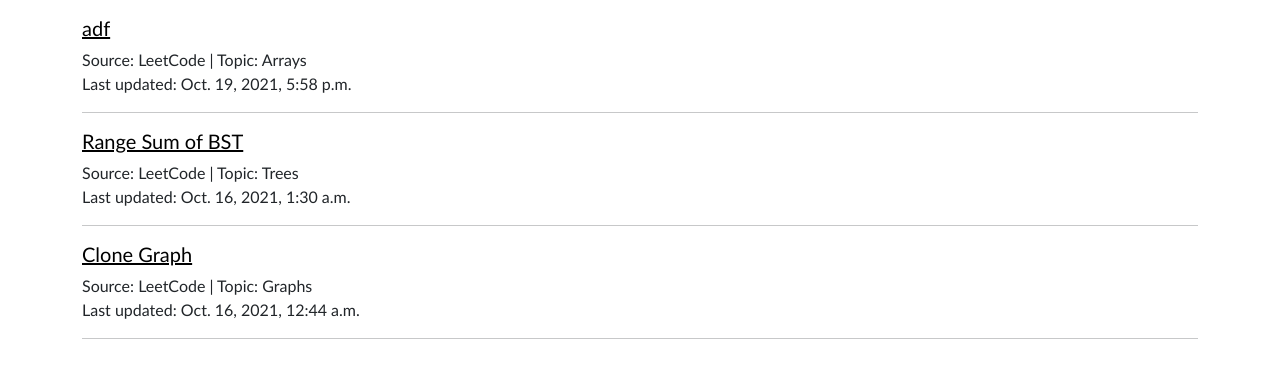
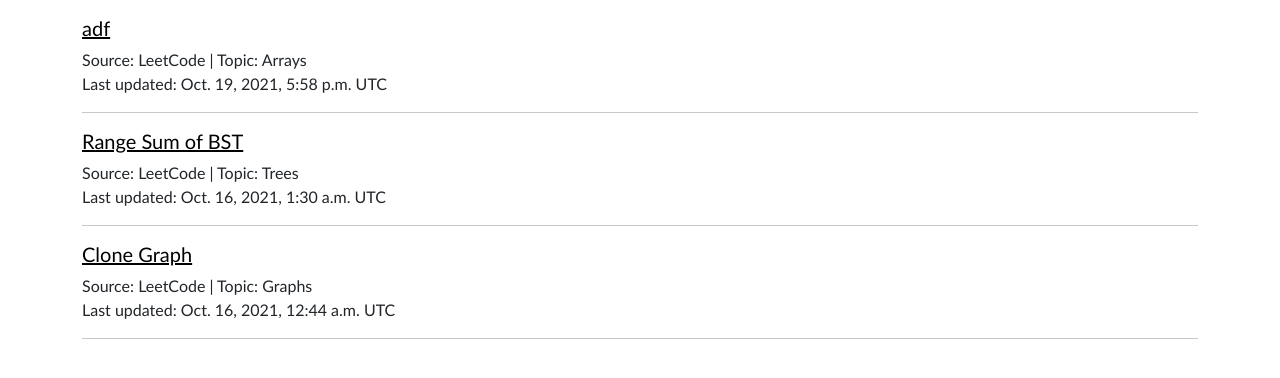
Before and after one commit to johncho108/leetreview, a Django app: page /my-entries/ in a window 1280 px wide. Shown: the part 104-482 px from the top of the page. Run offline with Django 3.2, Linux system fonts and the light colour scheme; a user stored in the database is signed in; data comes from the database, SQL or seed files in the repository.

Commit message:
UTC added to last updated time

```diff
--- a/base/templates/base/my_entries.html
+++ b/base/templates/base/my_entries.html
@@ -12,7 +12,7 @@
                 <h5><a href="{% url 'entry' entry.id %}">{{entry.title}}</a></h5>
                 <span>Source: {{entry.source}} | </span>
                 <span>Topic: {{entry.topic}}</span><br>
-                <span>Last updated: {{entry.updated}}</span>
+                <span>Last updated: {{entry.updated}} UTC</span>
                 <hr>
             </div>
         {% endfor %}
```
